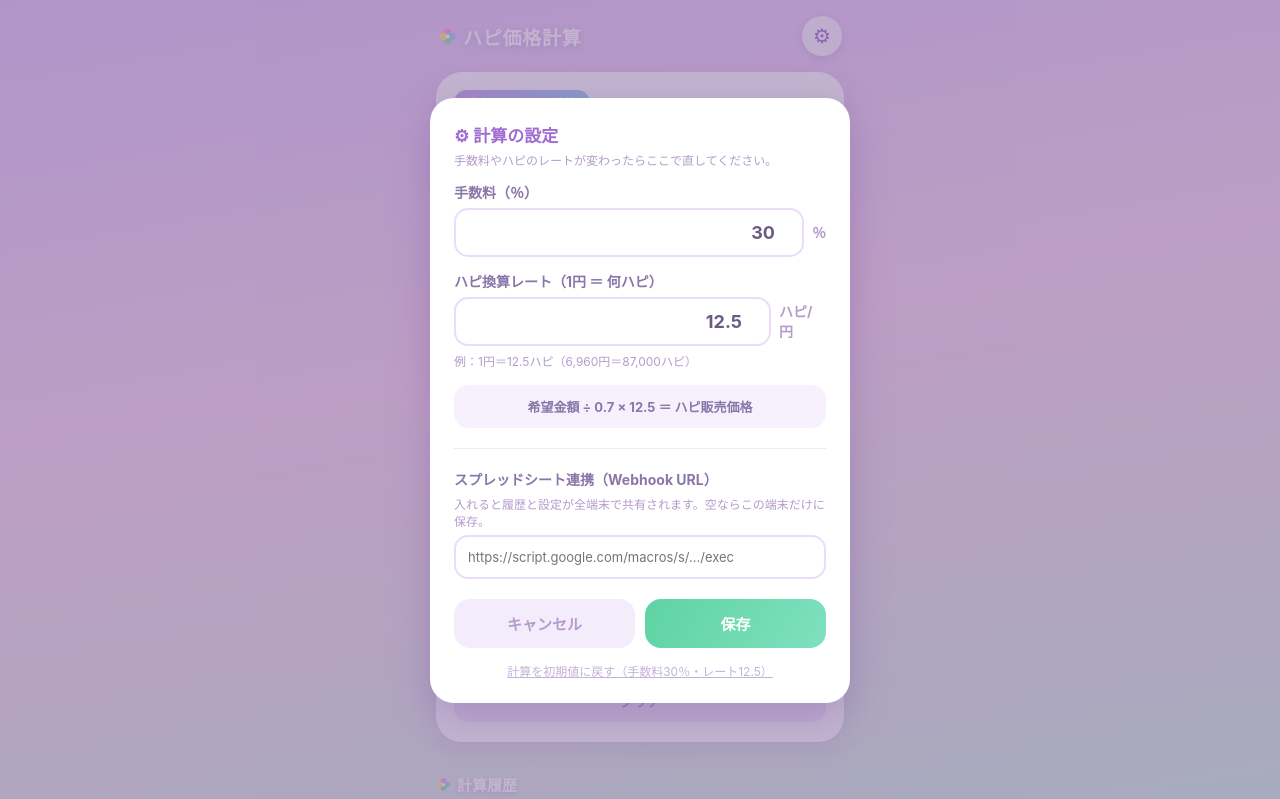
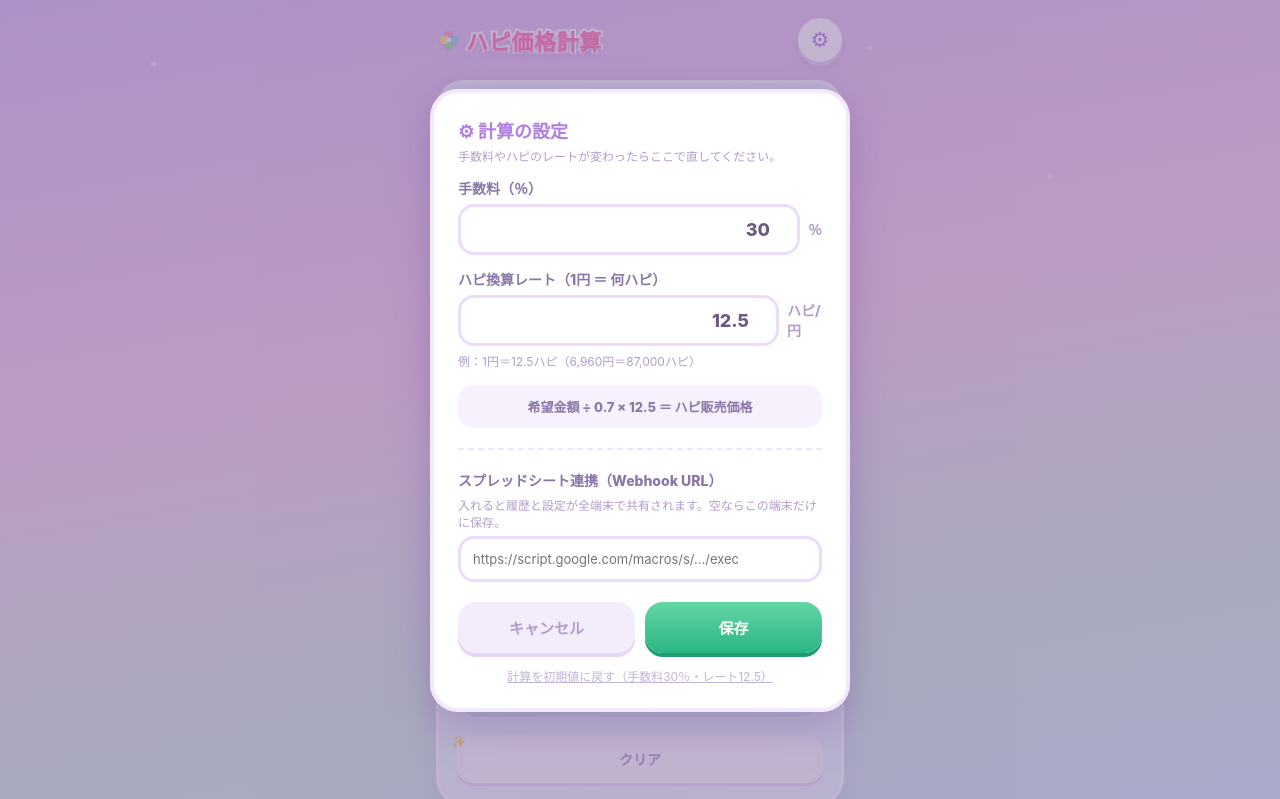
Before and after one commit to ahonokiki/happi-app, a plain HTML site: page index.html in a window 1280 px wide. Both pictures are taken after a click on the button "設定". Shown: the top 799 px of the page. Drawn offline with Linux system fonts and the light colour scheme.

Commit message:
ポケコロツイン(ハピ)風デザイン強化：白フチ極太数字＋キャンディボタン＋キラキラ

```diff
--- a/index.html
+++ b/index.html
@@ -7,12 +7,13 @@
 <style>
   :root {
     --pink: #ff7fb6;
-    --pink-deep: #ff4f9a;
-    --mint: #5fd3a3;
-    --mint-deep: #43c08e;
-    --lav: #c9a9ef;
+    --pink-deep: #ff5ba0;
+    --mint: #63d6a6;
+    --mint-deep: #2bb583;
+    --lav: #c4a3ef;
     --sky: #8fd4f0;
-    --ink: #6b5b80;
+    --ink: #7a6a90;
+    --yellow: #ffcf5a;
   }
   * { box-sizing: border-box; -webkit-tap-highlight-color: transparent; }
   body {
@@ -20,7 +21,11 @@
     font-family: "Hiragino Maru Gothic ProN", "Quicksand", "Rounded Mplus 1c",
                  -apple-system, "メイリオ", sans-serif;
     color: var(--ink);
-    background: linear-gradient(170deg, #dcc6f4 0%, #f6d6ea 45%, #cdeede 100%);
+    background:
+      radial-gradient(circle at 12% 8%, rgba(255,255,255,.55) 0 2px, transparent 3px),
+      radial-gradient(circle at 82% 22%, rgba(255,255,255,.5) 0 2px, transparent 3px),
+      radial-gradient(circle at 68% 6%, rgba(255,255,255,.45) 0 1.5px, transparent 2.5px),
+      linear-gradient(170deg, #d7c0f3 0%, #f4d2e7 42%, #cfeede 78%, #d3eaf7 100%);
     background-attachment: fixed;
     min-height: 100vh;
     display: flex;
@@ -28,105 +33,131 @@
   }
   .wrap { width: 100%; max-width: 440px; padding: 0 0 70px; }
 
-  /* SVG四つ葉 */
-  .clover { width: 1em; height: 1em; vertical-align: -0.15em; }
+  .clover { width: 1em; height: 1em; vertical-align: -0.15em; filter: drop-shadow(0 1px 1px rgba(150,110,190,.3)); }
 
+  /* ヘッダー */
   header {
     display: flex; align-items: center; justify-content: space-between;
-    padding: 16px 18px 8px;
+    padding: 18px 18px 10px;
   }
   header h1 {
-    font-size: 19px; margin: 0; color: #fff; letter-spacing: .04em;
-    text-shadow: 0 2px 6px rgba(160,110,200,.35);
+    font-size: 22px; margin: 0; color: #fff; letter-spacing: .03em; font-weight: 800;
     display: flex; align-items: center; gap: 6px;
+    -webkit-text-stroke: 4px #fff; paint-order: stroke fill;
+    text-shadow: 0 2px 0 #ffb6d6, 0 4px 7px rgba(160,110,200,.35);
   }
+  header h1 .txt { color: #ff79b3; }
   .gear {
-    width: 40px; height: 40px; border-radius: 50%; border: none;
-    background: rgba(255,255,255,.75); color: #a06bd0; font-size: 20px;
-    cursor: pointer; box-shadow: 0 3px 8px rgba(160,110,200,.25);
+    width: 44px; height: 44px; border-radius: 50%; border: 3px solid #fff;
+    background: #fff; color: #b884e0; font-size: 21px; cursor: pointer;
+    box-shadow: 0 4px 0 #e6d3f7, 0 6px 10px rgba(160,110,200,.2);
   }
+  .gear:active { transform: translateY(2px); box-shadow: 0 2px 0 #e6d3f7; }
 
   .body { padding: 8px 16px 0; }
 
-  /* 計算カード */
+  /* カード */
   .card {
-    background: #fff; border-radius: 26px; padding: 18px 18px 20px;
-    margin-bottom: 18px; box-shadow: 0 8px 22px rgba(190,140,220,.22);
+    position: relative; border-radius: 28px; padding: 18px 18px 20px;
+    margin-bottom: 18px; border: 3px solid #fff;
+    box-shadow: 0 10px 24px rgba(190,140,220,.28);
   }
+  .card.toHapi { background: linear-gradient(160deg, #eafaff 0%, #f3ecff 100%); }
+  .card.toYen  { background: linear-gradient(160deg, #eafff4 0%, #eef9ff 100%); }
+  .card .spark { position: absolute; pointer-events: none; font-size: 15px; opacity: .85; }
+
   .card .tag {
-    display: inline-block; font-size: 12px; font-weight: 700; color: #fff;
-    padding: 4px 14px; border-radius: 999px; margin-bottom: 14px;
+    display: inline-block; font-size: 13px; font-weight: 800; color: #fff;
+    padding: 6px 18px; border-radius: 999px; margin-bottom: 14px;
+    -webkit-text-stroke: 0; text-shadow: 0 1px 2px rgba(120,80,160,.35);
+    box-shadow: 0 3px 0 rgba(150,110,190,.18);
   }
-  .card.toHapi .tag { background: linear-gradient(120deg, var(--lav), var(--sky)); }
+  .card.toHapi .tag { background: linear-gradient(120deg, #b89bef, var(--sky)); }
   .card.toYen  .tag { background: linear-gradient(120deg, var(--mint), #8fe0c4); }
 
-  label.field-label { display: block; font-size: 13px; font-weight: 700; color: #b39ccb; margin-bottom: 6px; }
+  label.field-label { display: block; font-size: 13px; font-weight: 800; color: #b39ccb; margin-bottom: 6px; }
   .inputbox {
-    display: flex; align-items: center; background: #faf6ff;
-    border: 2.5px solid #ecdcfb; border-radius: 16px; padding: 2px 16px;
+    display: flex; align-items: center; background: #fff;
+    border: 3px solid #ecdcfb; border-radius: 18px; padding: 2px 16px;
   }
-  .inputbox:focus-within { border-color: var(--lav); background: #fff; }
+  .inputbox:focus-within { border-color: var(--lav); }
   input.amt {
-    flex: 1; border: none; outline: none; font-size: 30px; font-weight: 700;
+    flex: 1; border: none; outline: none; font-size: 30px; font-weight: 800;
     padding: 12px 4px; width: 100%; text-align: right; background: transparent;
     color: #6b5b80;
   }
-  .inputbox .unit { font-size: 16px; color: #b39ccb; padding-left: 6px; font-weight: 700; }
+  .inputbox .unit { font-size: 16px; color: #b39ccb; padding-left: 6px; font-weight: 800; }
 
-  /* 結果：○○ハピ ＝ □□円 */
+  /* 結果：○○ハピ ＝ □□円（白フチ極太数字）*/
   .eq {
-    margin-top: 16px; border-radius: 18px; padding: 16px 14px;
-    text-align: center; line-height: 1.5;
+    margin-top: 16px; border-radius: 20px; padding: 18px 12px;
+    text-align: center; line-height: 1.3; border: 2.5px solid #fff;
   }
-  .card.toHapi .eq { background: linear-gradient(135deg, #fff0f7, #f3eaff); }
-  .card.toYen  .eq { background: linear-gradient(135deg, #eafaf3, #eef9ff); }
-  .eq .num { font-size: 30px; font-weight: 800; }
-  .eq .num.big { font-size: 36px; }
-  .card.toHapi .eq .num.big { color: var(--pink-deep); }
-  .card.toYen  .eq .num.big { color: var(--mint-deep); }
-  .eq .num.sub { color: #b3a0c8; }
-  .eq .u { font-size: 15px; font-weight: 700; color: #9a86b5; margin: 0 2px; }
-  .eq .eqsign { font-size: 24px; color: #cbb8e0; margin: 0 8px; font-weight: 700; }
+  .card.toHapi .eq { background: linear-gradient(135deg, #bfe7fb, #e6d8fb); }
+  .card.toYen  .eq { background: linear-gradient(135deg, #c6f3dd, #dff6ff); }
+  .eq .line { display: flex; align-items: center; justify-content: center; flex-wrap: wrap; gap: 2px; }
+  .eq .num {
+    font-weight: 800; -webkit-text-stroke: 5px #fff; paint-order: stroke fill;
+  }
+  .eq .num.big { font-size: 40px; }
+  .eq .num.sub { font-size: 26px; }
+  .card.toHapi .eq .num.big { color: var(--pink-deep); text-shadow: 0 3px 0 #ffaed1, 0 6px 8px rgba(150,100,180,.3); }
+  .card.toHapi .eq .num.sub { color: #8fb4e8; text-shadow: 0 2px 0 #c5dcff; }
+  .card.toYen  .eq .num.big { color: var(--mint-deep); text-shadow: 0 3px 0 #8fe2bf, 0 6px 8px rgba(120,160,140,.3); }
+  .card.toYen  .eq .num.sub { color: #f0a94e; text-shadow: 0 2px 0 #ffd99a; }
+  .eq .u { font-size: 15px; font-weight: 800; color: #fff; margin: 0 1px 0 3px;
+           -webkit-text-stroke: 0; text-shadow: 0 1px 2px rgba(120,80,160,.45); }
+  .eq .u.clo { color: inherit; }
+  .eq .eqsign { font-size: 26px; color: #fff; margin: 0 8px; font-weight: 800; text-shadow: 0 1px 2px rgba(120,80,160,.4); }
 
   .clear-btn {
-    display: block; width: 100%; margin-top: 14px; padding: 11px; font-size: 14px;
-    border: none; border-radius: 14px; background: #f3ecfb; color: #b39ccb;
-    cursor: pointer; font-family: inherit; font-weight: 700;
+    display: block; width: 100%; margin-top: 16px; padding: 12px; font-size: 14px;
+    border: 2.5px solid #fff; border-radius: 16px; background: #fff; color: #b39ccb;
+    cursor: pointer; font-family: inherit; font-weight: 800; box-shadow: 0 3px 0 #ecdcfb;
   }
-  .clear-btn:active { background: #e9ddf7; }
+  .clear-btn:active { transform: translateY(2px); box-shadow: 0 1px 0 #ecdcfb; }
 
   /* 履歴 */
-  .history { padding: 14px 16px 0; }
+  .history { padding: 16px 16px 0; }
   .history h2 {
-    font-size: 15px; color: #fff; margin: 0 0 12px; text-shadow: 0 2px 5px rgba(160,110,200,.3);
+    font-size: 18px; color: #fff; margin: 0 0 12px; font-weight: 800;
     display: flex; align-items: center; gap: 6px;
+    -webkit-text-stroke: 3px #fff; paint-order: stroke fill;
+    text-shadow: 0 2px 0 #c7a6ef, 0 4px 6px rgba(160,110,200,.3);
   }
+  .history h2 .txt { color: #b07fe0; }
   .hist-item {
-    background: #fff; border-radius: 18px; padding: 14px 16px; margin-bottom: 10px;
+    background: #fff; border-radius: 20px; padding: 14px 16px; margin-bottom: 10px;
     display: flex; align-items: center; justify-content: space-between;
-    box-shadow: 0 4px 12px rgba(190,140,220,.16); cursor: pointer; user-select: none;
-    transition: transform .15s, box-shadow .15s;
+    box-shadow: 0 5px 12px rgba(190,140,220,.18); cursor: pointer; user-select: none;
+    border: 2.5px solid #fff; transition: transform .15s, box-shadow .15s;
   }
-  .hist-item.pressing { transform: scale(0.97); box-shadow: 0 0 0 2.5px var(--lav) inset; }
-  .hist-eq { font-size: 16px; font-weight: 700; color: #6b5b80; }
-  .hist-eq .p { color: var(--pink-deep); }
-  .hist-eq .y { color: var(--mint-deep); }
+  .hist-item.pressing { transform: scale(0.97); box-shadow: 0 0 0 3px var(--lav) inset; }
+  .hist-eq { font-size: 16px; font-weight: 800; color: #8a78a8; }
+  .hist-eq .p { color: var(--pink-deep); font-size: 18px; }
+  .hist-eq .y { color: var(--mint-deep); font-size: 18px; }
   .hist-eq .s { color: #cbb8e0; margin: 0 5px; }
   .hist-tag { font-size: 11px; color: #c3b2d8; white-space: nowrap; padding-left: 10px; }
   .del-btn {
-    display: none; background: var(--pink); color: #fff; border: none;
-    border-radius: 12px; padding: 9px 16px; font-size: 14px; font-weight: 700;
-    cursor: pointer; font-family: inherit;
+    display: none; background: linear-gradient(var(--pink), var(--pink-deep)); color: #fff;
+    border: none; border-radius: 14px; padding: 9px 16px; font-size: 14px; font-weight: 800;
+    cursor: pointer; font-family: inherit; box-shadow: 0 3px 0 #e24f8e;
   }
   .hist-item.show-delete .hist-tag { display: none; }
   .hist-item.show-delete .del-btn { display: inline-block; }
-  .empty { color: rgba(255,255,255,.85); font-size: 14px; text-align: center; padding: 18px 0; text-shadow: 0 1px 3px rgba(160,110,200,.25); }
+  .empty {
+    color: #fff; font-size: 14px; text-align: center; padding: 18px 0; font-weight: 700;
+    text-shadow: 0 1px 3px rgba(160,110,200,.3);
+  }
   .clear-all {
     display: none; width: 100%; margin-top: 6px; padding: 12px; font-size: 13px;
-    border: none; border-radius: 14px; background: rgba(255,255,255,.6); color: #b06a9a;
-    cursor: pointer; font-family: inherit; font-weight: 700;
+    border: 2.5px solid #fff; border-radius: 16px; background: rgba(255,255,255,.55); color: #b06a9a;
+    cursor: pointer; font-family: inherit; font-weight: 800;
   }
-  .sync-note { font-size: 12px; color: rgba(255,255,255,.95); text-align: center; padding: 8px 0 0; text-shadow: 0 1px 3px rgba(160,110,200,.25); }
+  .sync-note {
+    font-size: 12px; color: #fff; text-align: center; padding: 10px 0 0; font-weight: 700;
+    text-shadow: 0 1px 3px rgba(160,110,200,.3);
+  }
 
   /* モーダル */
   .modal-bg {
@@ -135,37 +166,39 @@
   }
   .modal-bg.show { display: flex; }
   .modal {
-    background: #fff; border-radius: 24px; padding: 24px; max-width: 420px;
-    width: 100%; max-height: 86vh; overflow-y: auto;
-    box-shadow: 0 12px 40px rgba(120,80,160,.3);
+    background: #fff; border-radius: 28px; padding: 24px; max-width: 420px;
+    width: 100%; max-height: 86vh; overflow-y: auto; border: 4px solid #f3e9fc;
+    box-shadow: 0 14px 44px rgba(120,80,160,.35);
   }
-  .modal h2 { font-size: 17px; margin: 0 0 4px; color: #a06bd0; }
+  .modal h2 { font-size: 18px; margin: 0 0 4px; color: #b07fe0; font-weight: 800; }
   .modal .hint { font-size: 12px; color: #b39ccb; margin: 0 0 14px; }
-  .modal label { display: block; font-size: 14px; font-weight: 700; color: #8a76a8; margin: 14px 0 6px; }
+  .modal label { display: block; font-size: 14px; font-weight: 800; color: #8a76a8; margin: 14px 0 6px; }
   .modal .field { display: flex; align-items: center; gap: 8px; }
   .modal .field input {
-    flex: 1; padding: 12px; border: 2.5px solid #ecdcfb; border-radius: 14px;
-    font-size: 18px; font-family: inherit; outline: none; text-align: right; color: #6b5b80; font-weight: 700;
+    flex: 1; padding: 12px; border: 3px solid #ecdcfb; border-radius: 16px;
+    font-size: 18px; font-family: inherit; outline: none; text-align: right; color: #6b5b80; font-weight: 800;
   }
   .modal .field input:focus { border-color: var(--lav); }
-  .modal .field .u { font-size: 14px; color: #b39ccb; font-weight: 700; }
+  .modal .field .u { font-size: 14px; color: #b39ccb; font-weight: 800; }
   .modal .preview {
-    margin-top: 16px; background: #f7f1fe; border-radius: 14px; padding: 12px;
-    font-size: 13px; color: #8a76a8; text-align: center; font-weight: 700;
+    margin-top: 16px; background: #f7f1fe; border-radius: 16px; padding: 12px;
+    font-size: 13px; color: #8a76a8; text-align: center; font-weight: 800;
   }
   .modal .urlinput {
-    width: 100%; padding: 12px; border: 2.5px solid #ecdcfb; border-radius: 14px;
+    width: 100%; padding: 12px; border: 3px solid #ecdcfb; border-radius: 16px;
     font-size: 13px; font-family: inherit; outline: none; color: #6b5b80;
   }
   .modal .urlinput:focus { border-color: var(--lav); }
-  .modal hr { border: none; border-top: 1px solid #f0e8fa; margin: 20px 0; }
+  .modal hr { border: none; border-top: 2px dashed #f0e3fb; margin: 20px 0; }
   .modal-actions { display: flex; gap: 10px; margin-top: 20px; }
   .modal-actions button {
-    flex: 1; padding: 14px; border-radius: 16px; font-weight: 800;
+    flex: 1; padding: 15px; border-radius: 18px; font-weight: 800;
     font-family: inherit; cursor: pointer; border: none; font-size: 15px;
   }
-  .modal-actions .save { background: linear-gradient(120deg, var(--mint), #7fe0bf); color: #fff; }
-  .modal-actions .cancel { background: #f3ecfb; color: #b39ccb; }
+  .modal-actions .save { background: linear-gradient(var(--mint), var(--mint-deep)); color: #fff; box-shadow: 0 4px 0 #1f9d72; }
+  .modal-actions .save:active { transform: translateY(2px); box-shadow: 0 2px 0 #1f9d72; }
+  .modal-actions .cancel { background: #f3ecfb; color: #b39ccb; box-shadow: 0 4px 0 #e6d6f7; }
+  .modal-actions .cancel:active { transform: translateY(2px); box-shadow: 0 2px 0 #e6d6f7; }
   .reset-link {
     display: block; text-align: center; margin-top: 14px; font-size: 12px;
     color: #c3b2d8; cursor: pointer; text-decoration: underline;
@@ -173,36 +206,38 @@
 
   #toast {
     position: fixed; left: 50%; bottom: 28px; transform: translateX(-50%) translateY(20px);
-    background: #8a6bb0; color: #fff; padding: 12px 22px; border-radius: 16px;
-    font-size: 14px; font-weight: 700; opacity: 0; pointer-events: none;
+    background: #9a6bc8; color: #fff; padding: 13px 24px; border-radius: 18px;
+    font-size: 14px; font-weight: 800; opacity: 0; pointer-events: none;
     transition: all .25s; z-index: 100; max-width: 90%; text-align: center;
-    box-shadow: 0 6px 18px rgba(120,80,160,.35);
+    box-shadow: 0 6px 18px rgba(120,80,160,.4); border: 2.5px solid #fff;
   }
   #toast.show { opacity: 1; transform: translateX(-50%) translateY(0); }
   #toast.err { background: var(--pink-deep); }
 </style>
 </head>
 <body>
-<!-- 四つ葉アイコン -->
+<!-- 四つ葉アイコン（ハピコイン）-->
 <svg width="0" height="0" style="position:absolute">
   <symbol id="clover" viewBox="0 0 32 32">
-    <circle cx="16" cy="9"  r="6.3" fill="#ff9ecb"/>
-    <circle cx="23" cy="16" r="6.3" fill="#8fd4f0"/>
-    <circle cx="16" cy="23" r="6.3" fill="#97e0a8"/>
-    <circle cx="9"  cy="16" r="6.3" fill="#ffe08a"/>
+    <circle cx="16" cy="9"  r="6.6" fill="#ff9ecb"/>
+    <circle cx="23" cy="16" r="6.6" fill="#8fd4f0"/>
+    <circle cx="16" cy="23" r="6.6" fill="#97e0a8"/>
+    <circle cx="9"  cy="16" r="6.6" fill="#ffe08a"/>
     <circle cx="16" cy="16" r="3.4" fill="#fff"/>
   </symbol>
 </svg>
 
 <div class="wrap">
   <header>
-    <h1><svg class="clover"><use href="#clover"/></svg> ハピ価格計算</h1>
+    <h1><svg class="clover"><use href="#clover"/></svg> <span class="txt">ハピ価格計算</span></h1>
     <button class="gear" id="gear" title="設定">⚙</button>
   </header>
 
   <div class="body">
     <!-- 金額 → ハピ -->
     <div class="card toHapi">
+      <span class="spark" style="top:10px;right:16px;">✨</span>
+      <span class="spark" style="bottom:54px;left:12px;font-size:12px;">✨</span>
       <span class="tag">金額からハピを計算</span>
       <label class="field-label" for="amount">希望金額（円）</label>
       <div class="inputbox">
@@ -210,15 +245,19 @@
         <span class="unit">円</span>
       </div>
       <div class="eq">
-        <span class="num big" id="out">0</span><span class="u"><svg class="clover"><use href="#clover"/></svg>ハピ</span>
-        <span class="eqsign">＝</span>
-        <span class="num sub" id="echo1">0</span><span class="u">円</span>
+        <div class="line">
+          <span class="num big" id="out">0</span><span class="u clo"><svg class="clover"><use href="#clover"/></svg></span><span class="u">ハピ</span>
+          <span class="eqsign">＝</span>
+          <span class="num sub" id="echo1">0</span><span class="u">円</span>
+        </div>
       </div>
       <button class="clear-btn" id="clear1">クリア</button>
     </div>
 
     <!-- ハピ → 金額 -->
     <div class="card toYen">
+      <span class="spark" style="top:10px;right:16px;">✨</span>
+      <span class="spark" style="bottom:54px;left:12px;font-size:12px;">✨</span>
       <span class="tag">ハピから金額を計算</span>
       <label class="field-label" for="happi">ハピ販売価格</label>
       <div class="inputbox">
@@ -226,9 +265,11 @@
         <span class="unit">ハピ</span>
       </div>
       <div class="eq">
-        <span class="num sub" id="echo2">0</span><span class="u"><svg class="clover"><use href="#clover"/></svg>ハピ</span>
-        <span class="eqsign">＝</span>
-        <span class="num big" id="out2">0</span><span class="u">円</span>
+        <div class="line">
+          <span class="num sub" id="echo2">0</span><span class="u clo"><svg class="clover"><use href="#clover"/></svg></span><span class="u">ハピ</span>
+          <span class="eqsign">＝</span>
+          <span class="num big" id="out2">0</span><span class="u">円</span>
+        </div>
       </div>
       <button class="clear-btn" id="clear2">クリア</button>
     </div>
@@ -236,7 +277,7 @@
 
   <!-- 履歴 -->
   <div class="history">
-    <h2><svg class="clover"><use href="#clover"/></svg> 計算履歴</h2>
+    <h2><svg class="clover"><use href="#clover"/></svg> <span class="txt">計算履歴</span></h2>
     <div id="hist-list"><div class="empty">履歴はまだありません</div></div>
     <button class="clear-all" id="clear-all">🗑 履歴をすべて消す</button>
     <div class="sync-note" id="sync-note"></div>
```
